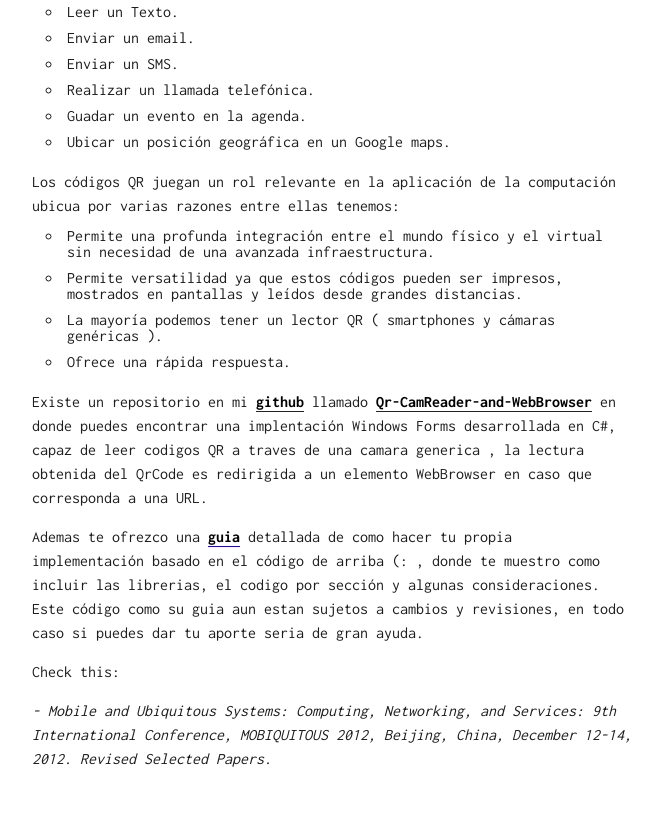
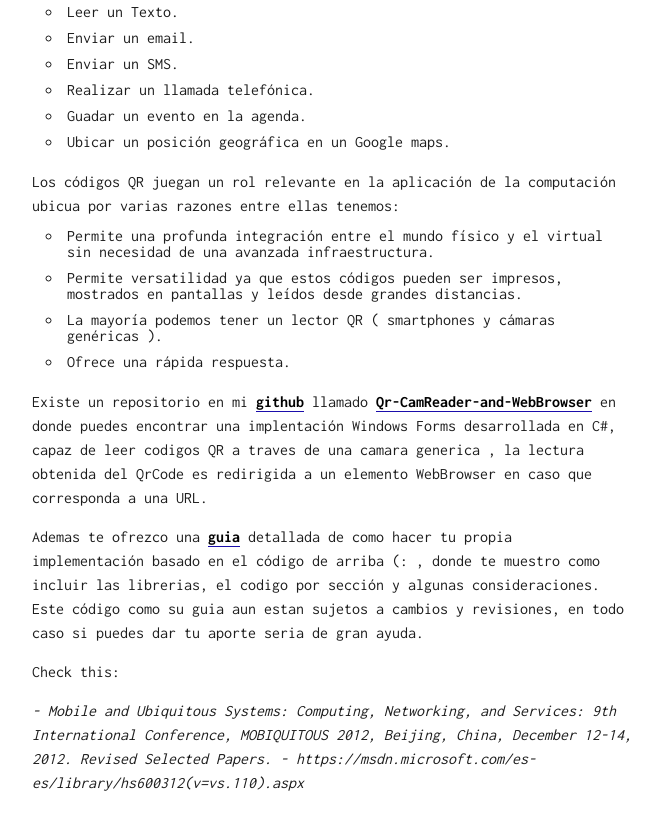
Before and after one commit to AlbCM/albcm.github.io, a Jekyll site: the page built from _posts/2016-09-05-El-codigo-Qr-Y-El-Nuevo-Entorno.markdown, in a window 1280 px wide and 900 px high, scrolled down 994 px. Shown: the top 830 px of the window, without its empty margins (308-968 px from the left). Built offline with Jekyll 4.4.1, drawn with Linux system fonts in a browser that asks for light colours; comment, search, counter and statistics services are not loaded; some of the changed lines change nothing that is shown.

Commit message:
Update 2016-09-05-El-codigo-Qr-Y-El-Nuevo-Entorno.markdown

```diff
--- a/_posts/2016-09-05-El-codigo-Qr-Y-El-Nuevo-Entorno.markdown
+++ b/_posts/2016-09-05-El-codigo-Qr-Y-El-Nuevo-Entorno.markdown
@@ -41,3 +41,4 @@ Ademas te ofrezco una [guia](https://docs.google.com/document/d/13tGz4cR4HOOD4ON
 Check this:
 
 *- Mobile and Ubiquitous Systems: Computing, Networking, and Services: 9th International Conference, MOBIQUITOUS 2012, Beijing, China, December 12-14, 2012. Revised Selected Papers.*
+*- https://msdn.microsoft.com/es-es/library/hs600312(v=vs.110).aspx*
```
